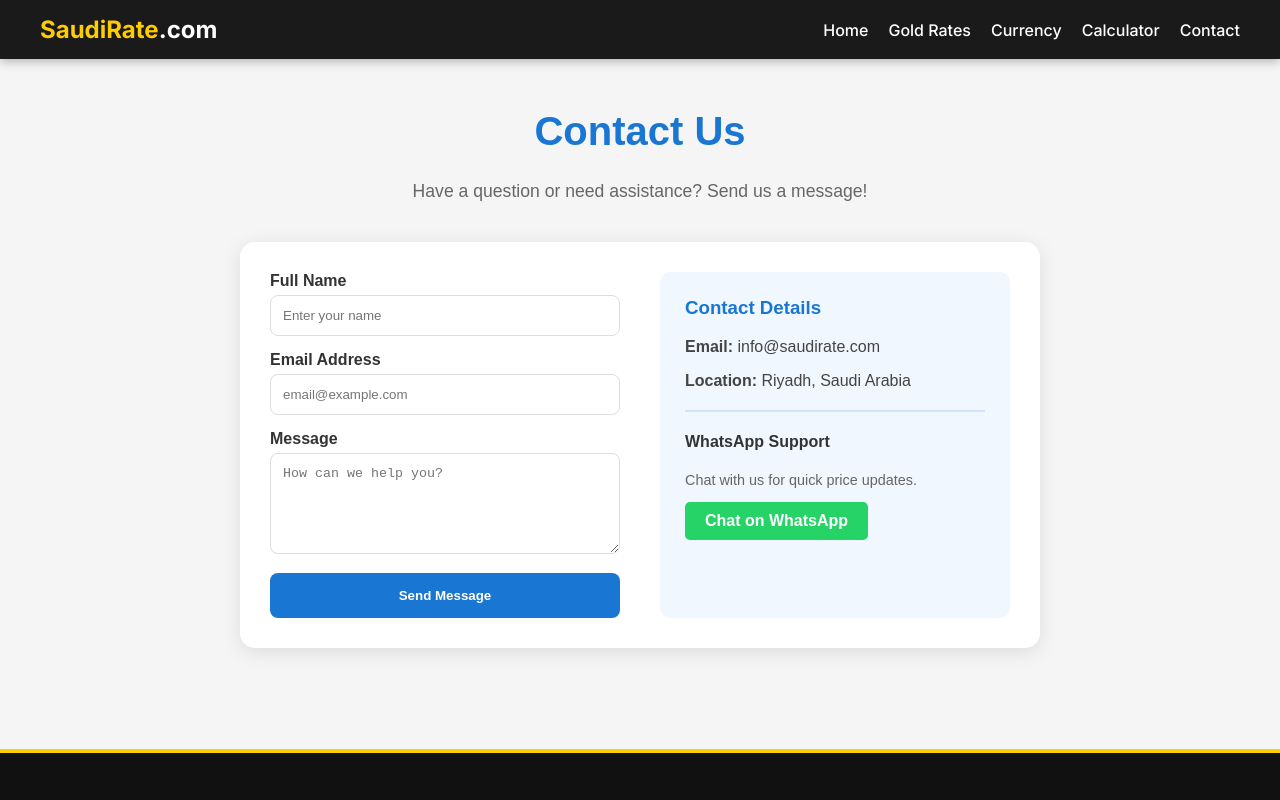
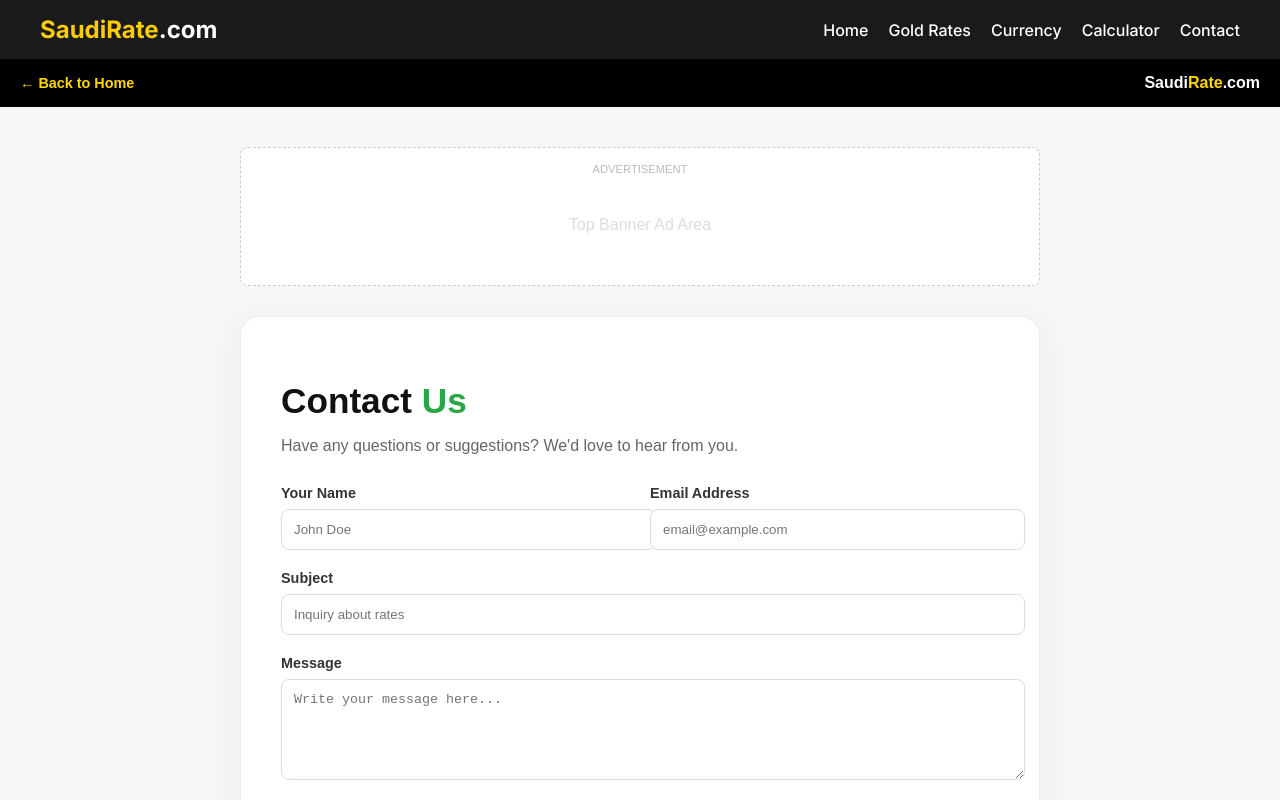
Before and after one commit to DiGiSaudia/saudirate, a Next.js app: page /contact in a window 1280 px wide. Shown: the top 800 px of the page. Built offline with nearby package versions, Linux system fonts and the light colour scheme.

Commit message:
Updated contact page with premium look and ads ready

```diff
--- a/app/contact/page.tsx
+++ b/app/contact/page.tsx
@@ -1,63 +1,76 @@
+"use client";
 import React from 'react';
+import Link from 'next/link';
 
 export default function ContactPage() {
   return (
-    <div style={{ maxWidth: '800px', margin: '50px auto', padding: '0 20px', fontFamily: 'Arial, sans-serif' }}>
-      <div style={{ textAlign: 'center', marginBottom: '40px' }}>
-        <h1 style={{ color: '#1976d2', fontSize: '2.5rem' }}>Contact Us</h1>
-        <p style={{ color: '#666', fontSize: '1.1rem' }}>Have a question or need assistance? Send us a message!</p>
+    <main style={{ minHeight: '100vh', backgroundColor: '#f4f7f6', fontFamily: 'sans-serif' }}>
+
+      {/* Top Header with Back Button */}
+      <div style={{ backgroundColor: '#000', color: '#fff', padding: '15px 20px', display: 'flex', justifyContent: 'space-between', alignItems: 'center' }}>
+        <Link href="/" style={{ color: '#FFD700', textDecoration: 'none', fontWeight: 'bold', fontSize: '0.9rem' }}>
+          ← Back to Home
+        </Link>
+        <span style={{ fontWeight: 'bold' }}>Saudi<span style={{ color: '#FFD700' }}>Rate</span>.com</span>
       </div>
 
-      <div style={{
-        display: 'grid',
-        gridTemplateColumns: 'repeat(auto-fit, minmax(300px, 1fr))',
-        gap: '40px',
-        backgroundColor: '#fff',
-        padding: '30px',
-        borderRadius: '15px',
-        boxShadow: '0 4px 20px rgba(0,0,0,0.1)'
-      }}>
+      <div style={{ maxWidth: '800px', margin: '40px auto', padding: '0 20px' }}>
 
-        {/* Contact Form */}
-        <form style={{ display: 'flex', flexDirection: 'column', gap: '15px' }}>
-          <div>
-            <label style={labelStyle}>Full Name</label>
-            <input type="text" placeholder="Enter your name" style={inputStyle} />
+        {/* Top Ad Space (Ads Friendly Requirement) */}
+        <div style={{ backgroundColor: '#fff', padding: '15px', textAlign: 'center', border: '1px dashed #ccc', marginBottom: '30px', borderRadius: '8px' }}>
+          <p style={{ fontSize: '0.7rem', color: '#bbb', margin: '0 0 5px' }}>ADVERTISEMENT</p>
+          <div style={{ minHeight: '90px', display: 'flex', alignItems: 'center', justifyContent: 'center', color: '#ddd' }}>Top Banner Ad Area</div>
+        </div>
+
+        <div style={{ backgroundColor: '#fff', padding: '40px', borderRadius: '20px', boxShadow: '0 10px 30px rgba(0,0,0,0.05)', border: '1px solid #eee' }}>
+          <h1 style={{ fontSize: '2.2rem', fontWeight: 'bold', marginBottom: '10px', color: '#111' }}>Contact <span style={{ color: '#28a745' }}>Us</span></h1>
+          <p style={{ color: '#666', marginBottom: '30px' }}>Have any questions or suggestions? We'd love to hear from you.</p>
+
+          <form style={{ display: 'grid', gap: '20px' }}>
+            <div style={{ display: 'grid', gridTemplateColumns: '1fr 1fr', gap: '20px' }}>
+              <div>
+                <label style={{ display: 'block', marginBottom: '8px', fontWeight: 'bold', fontSize: '0.9rem' }}>Your Name</label>
+                <input type="text" placeholder="John Doe" style={{ width: '100%', padding: '12px', borderRadius: '8px', border: '1px solid #ddd', outline: 'none' }} />
+              </div>
+              <div>
+                <label style={{ display: 'block', marginBottom: '8px', fontWeight: 'bold', fontSize: '0.9rem' }}>Email Address</label>
+                <input type="email" placeholder="email@example.com" style={{ width: '100%', padding: '12px', borderRadius: '8px', border: '1px solid #ddd', outline: 'none' }} />
+              </div>
+            </div>
+
+            <div>
+              <label style={{ display: 'block', marginBottom: '8px', fontWeight: 'bold', fontSize: '0.9rem' }}>Subject</label>
+              <input type="text" placeholder="Inquiry about rates" style={{ width: '100%', padding: '12px', borderRadius: '8px', border: '1px solid #ddd', outline: 'none' }} />
+            </div>
+
+            <div>
+              <label style={{ display: 'block', marginBottom: '8px', fontWeight: 'bold', fontSize: '0.9rem' }}>Message</label>
+              <textarea rows={5} placeholder="Write your message here..." style={{ width: '100%', padding: '12px', borderRadius: '8px', border: '1px solid #ddd', outline: 'none', resize: 'vertical' }}></textarea>
+            </div>
+
+            <button type="submit" style={{ backgroundColor: '#111', color: '#fff', padding: '15px', borderRadius: '8px', border: 'none', fontWeight: 'bold', fontSize: '1rem', cursor: 'pointer', transition: '0.3s' }}>
+              Send Message
+            </button>
+          </form>
+
+          {/* Contact Details for SEO & Trust */}
+          <div style={{ marginTop: '40px', paddingTop: '30px', borderTop: '1px solid #eee', display: 'grid', gridTemplateColumns: '1fr 1fr', gap: '20px' }}>
+            <div>
+              <h4 style={{ margin: '0 0 5px' }}>Email Support</h4>
+              <p style={{ color: '#28a745', fontWeight: 'bold', margin: 0 }}>info@saudirate.com</p>
+            </div>
+            <div>
+              <h4 style={{ margin: '0 0 5px' }}>Response Time</h4>
+              <p style={{ color: '#666', margin: 0 }}>Within 24-48 hours</p>
+            </div>
           </div>
-          <div>
-            <label style={labelStyle}>Email Address</label>
-            <input type="email" placeholder="email@example.com" style={inputStyle} />
-          </div>
-          <div>
-            <label style={labelStyle}>Message</label>
-            <textarea rows={5} placeholder="How can we help you?" style={inputStyle}></textarea>
-          </div>
-          <button type="button" style={buttonStyle}>Send Message</button>
-        </form>
+        </div>
 
-        {/* Contact Details */}
-        <div style={{ backgroundColor: '#f0f7ff', padding: '25px', borderRadius: '10px' }}>
-          <h3 style={{ color: '#1976d2', marginTop: 0 }}>Contact Details</h3>
-          <p style={{ color: '#444' }}><strong>Email:</strong> info@saudirate.com</p>
-          <p style={{ color: '#444' }}><strong>Location:</strong> Riyadh, Saudi Arabia</p>
-          <hr style={{ border: '0.5px solid #d0e3ff', margin: '20px 0' }} />
-          <h4>WhatsApp Support</h4>
-          <p style={{ fontSize: '0.9rem', color: '#666' }}>Chat with us for quick price updates.</p>
-          <a href="https://wa.me/966XXXXXXXXX" target="_blank" style={{
-            display: 'inline-block',
-            padding: '10px 20px',
-            backgroundColor: '#25D366',
-            color: 'white',
-            textDecoration: 'none',
-            borderRadius: '5px',
-            fontWeight: 'bold'
-          }}>Chat on WhatsApp</a>
+        {/* Bottom Ad Unit */}
+        <div style={{ marginTop: '30px', backgroundColor: '#fff', padding: '20px', borderRadius: '15px', border: '1px solid #eee', textAlign: 'center' }}>
+          <div style={{ minHeight: '150px', display: 'flex', alignItems: 'center', justifyContent: 'center', color: '#ddd' }}>Footer Ad Banner</div>
         </div>
       </div>
-    </div>
+    </main>
   );
 }
-
-const labelStyle = { display: 'block', marginBottom: '5px', fontWeight: 'bold' };
-const inputStyle = { width: '100%', padding: '12px', borderRadius: '8px', border: '1px solid #ddd', boxSizing: 'border-box' as const };
-const buttonStyle = { padding: '15px', backgroundColor: '#1976d2', color: 'white', border: 'none', borderRadius: '8px', fontWeight: 'bold', cursor: 'pointer' };
```
